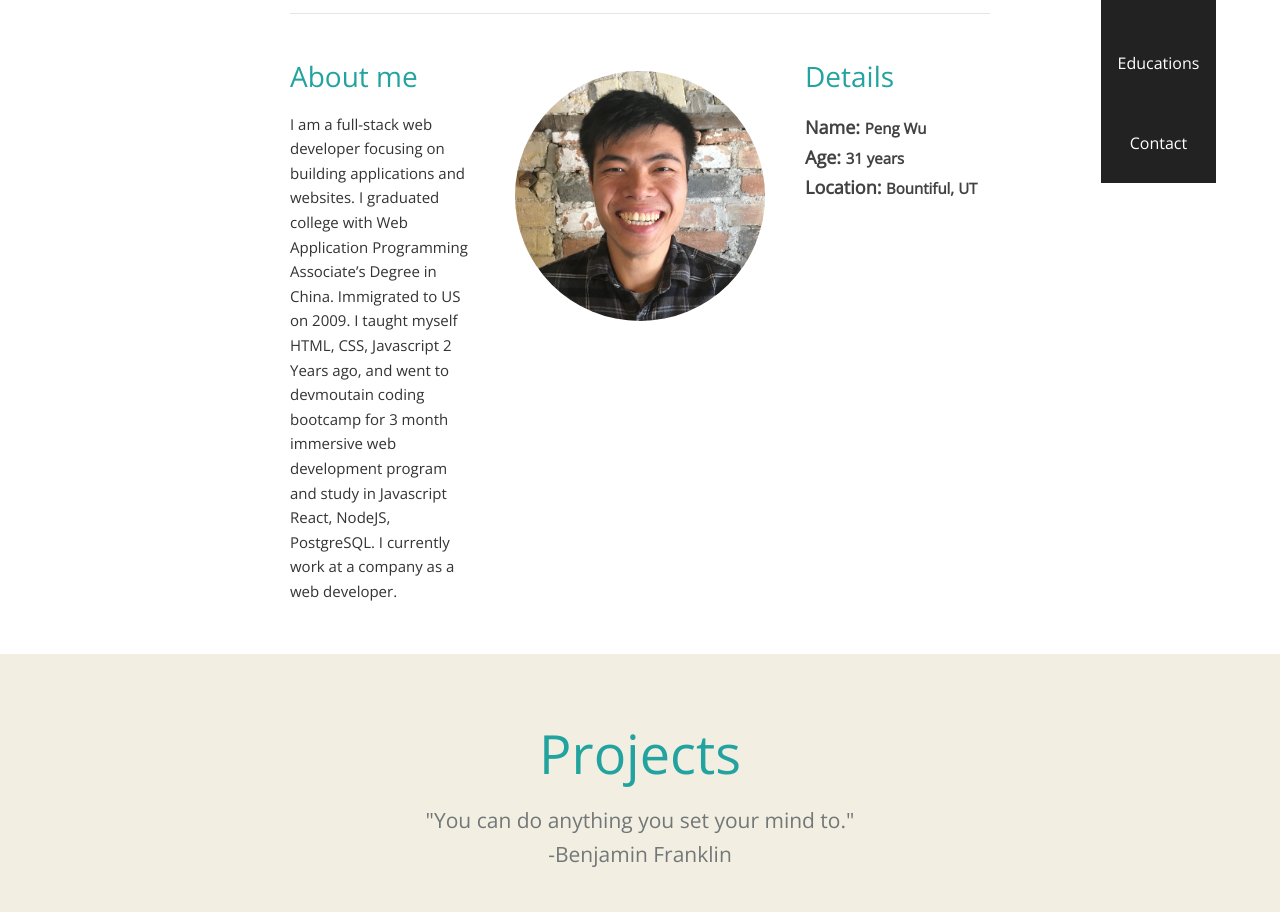
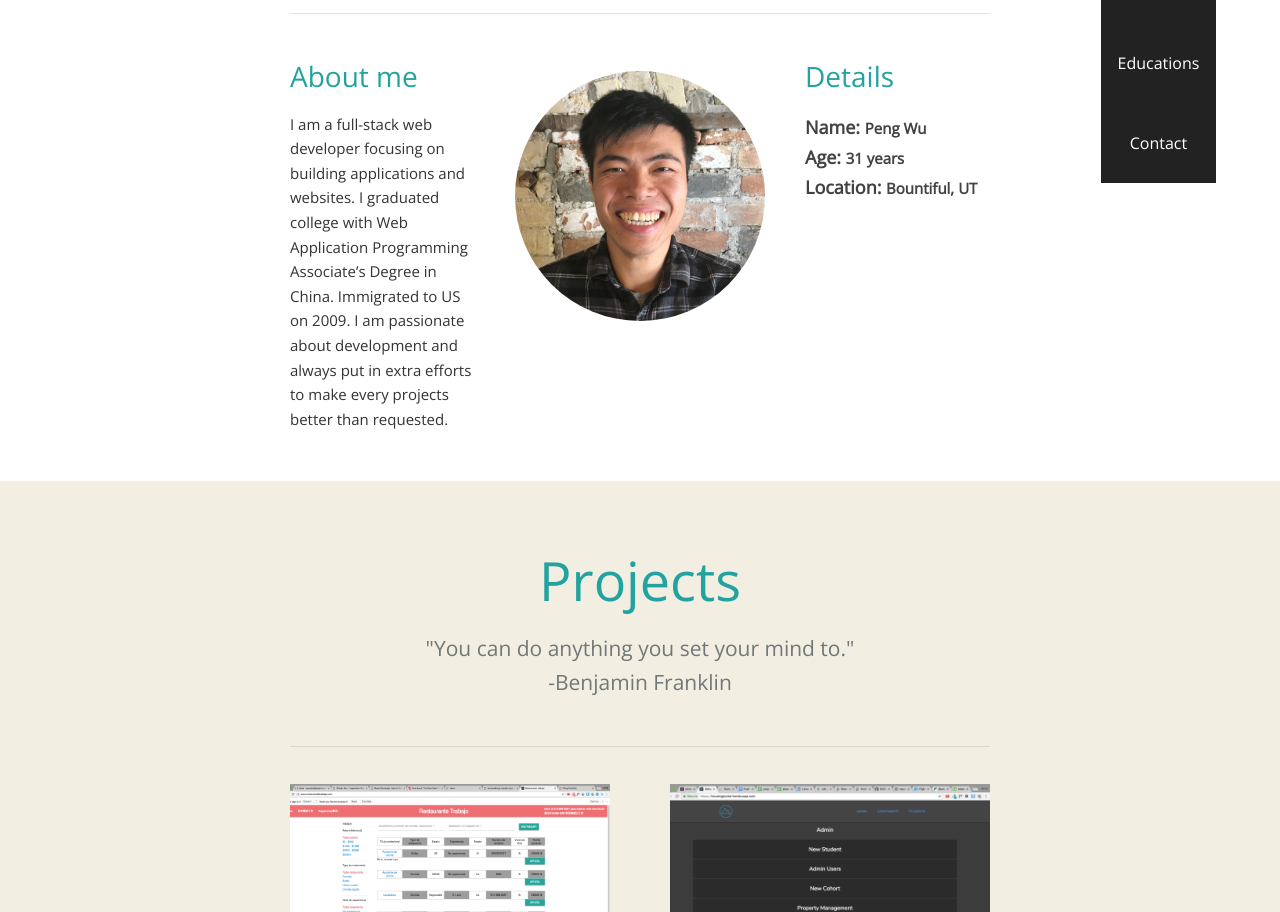
Before and after one commit to bbbily/personal-portfolio, a website: page public/index.html in a window 1280 px wide. Shown: the part 1017-1929 px from the top of the page. Drawn offline with nearby package versions, Linux system fonts and the light colour scheme.

Commit message:
change about me

```diff
--- a/public/index.html
+++ b/public/index.html
@@ -46,7 +46,7 @@
         <div class="profile-main">
           <div>
             <h4>About me</h4>
-            <p>I am a full-stack web developer focusing on building applications and websites. I graduated college with Web Application Programming Associate’s Degree in China. Immigrated to US on 2009. I taught myself HTML, CSS, Javascript 2 Years ago, and went to devmoutain coding bootcamp for 3 month immersive web development program and study in Javascript React, NodeJS, PostgreSQL. I currently work at a company as a web developer.</p>
+            <p>I am a full-stack web developer focusing on building applications and websites. I graduated college with Web Application Programming Associate’s Degree in China. Immigrated to US on 2009. I am passionate about development and always put in extra efforts to make every projects better than requested.</p>
           </div>
           <div class="photo"><img src="./images/photo.png" alt="personal photo"></div>
           <div>
```
